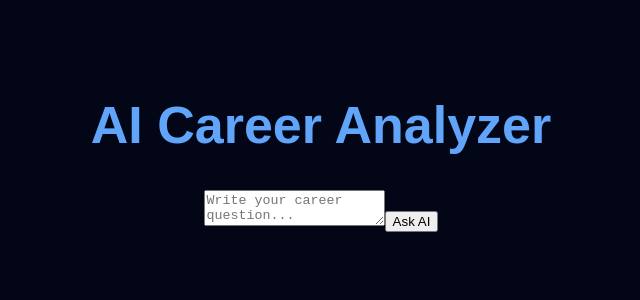
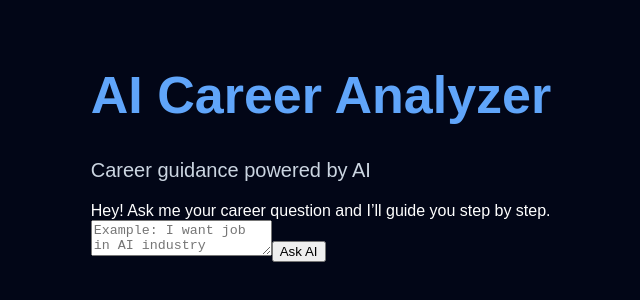
Before and after one commit to trupen0009-tech/career_analyzer, a React (Vite) app in the folder frontend/: page / in a window 1280 px wide. Shown: the part 254-554 px from the top of the page, without its empty margins (319-959 px from the left). Built offline with nearby package versions, Linux system fonts and the light colour scheme.

Commit message:
Update App.jsx

```diff
--- a/frontend/src/App.jsx
+++ b/frontend/src/App.jsx
@@ -6,17 +6,22 @@ const API_URL = "https://career-analyzer-nma6.onrender.com/analyze";
 
 function App() {
   const [question, setQuestion] = useState("");
-  const [answer, setAnswer] = useState("");
+  const [messages, setMessages] = useState([
+    {
+      role: "ai",
+      text: "Hey! Ask me your career question and I’ll guide you step by step."
+    }
+  ]);
   const [loading, setLoading] = useState(false);
 
   async function askAI() {
-    if (question.trim() === "") {
-      setAnswer("Please write a question first.");
-      return;
-    }
+    if (question.trim() === "") return;
 
+    const userQuestion = question;
+    setQuestion("");
+
+    setMessages((prev) => [...prev, { role: "user", text: userQuestion }]);
     setLoading(true);
-    setAnswer("");
 
     try {
       const response = await fetch(API_URL, {
@@ -24,41 +29,60 @@ function App() {
         headers: {
           "Content-Type": "application/json"
         },
-        body: JSON.stringify({
-          question: question
-        })
+        body: JSON.stringify({ question: userQuestion })
       });
 
       const data = await response.json();
 
-      if (data.answer) {
-        setAnswer(data.answer);
-      } else {
-        setAnswer(data.error || "Something went wrong.");
-      }
+      setMessages((prev) => [
+        ...prev,
+        { role: "ai", text: data.answer || data.error || "No answer received." }
+      ]);
     } catch (error) {
-      setAnswer("Backend connection failed. Check Render link.");
+      setMessages((prev) => [
+        ...prev,
+        { role: "ai", text: "Backend connection failed. Check Render link." }
+      ]);
     }
 
     setLoading(false);
   }
 
   return (
-    <div className="container">
+    <div className="page">
+      <div className="app-box">
+        <div className="header">
           <h1>AI Career Analyzer</h1>
+          <p>Career guidance powered by AI</p>
+        </div>
 
+        <div className="chat-box">
+          {messages.map((msg, index) => (
+            <div key={index} className={`message-row ${msg.role}`}>
+              <div className={`message ${msg.role}`}>
+                {msg.text}
+              </div>
+            </div>
+          ))}
+
+          {loading && (
+            <div className="message-row ai">
+              <div className="message ai">Thinking...</div>
+            </div>
+          )}
+        </div>
+
+        <div className="input-box">
           <textarea
-        placeholder="Write your career question..."
+            placeholder="Example: I want job in AI industry"
             value={question}
             onChange={(e) => setQuestion(e.target.value)}
           />
 
           <button onClick={askAI}>
-        {loading ? "Thinking..." : "Ask AI"}
+            Ask AI
           </button>
-
-      <div className="answer-box">
-        {answer}
+        </div>
       </div>
     </div>
   );
```
Lines whose indentation alone changed are shown as unchanged.
